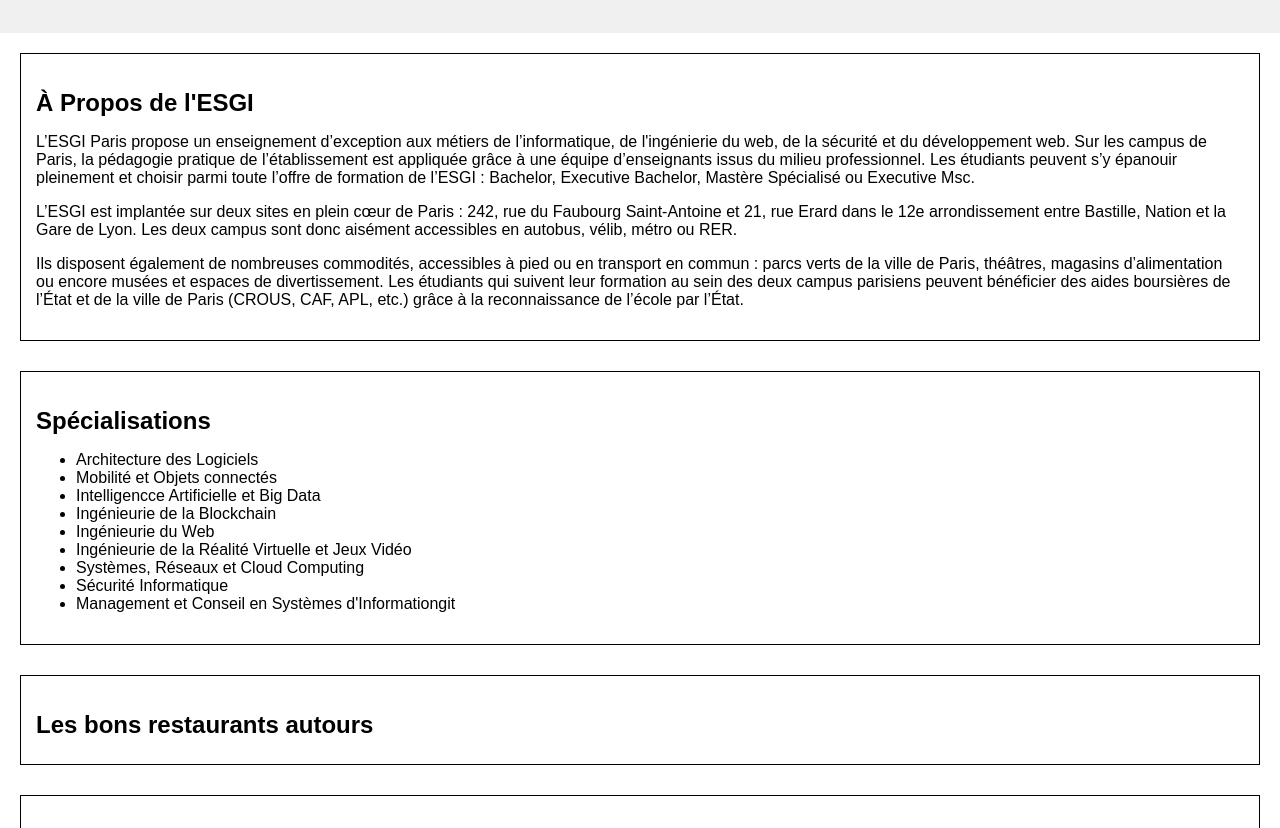
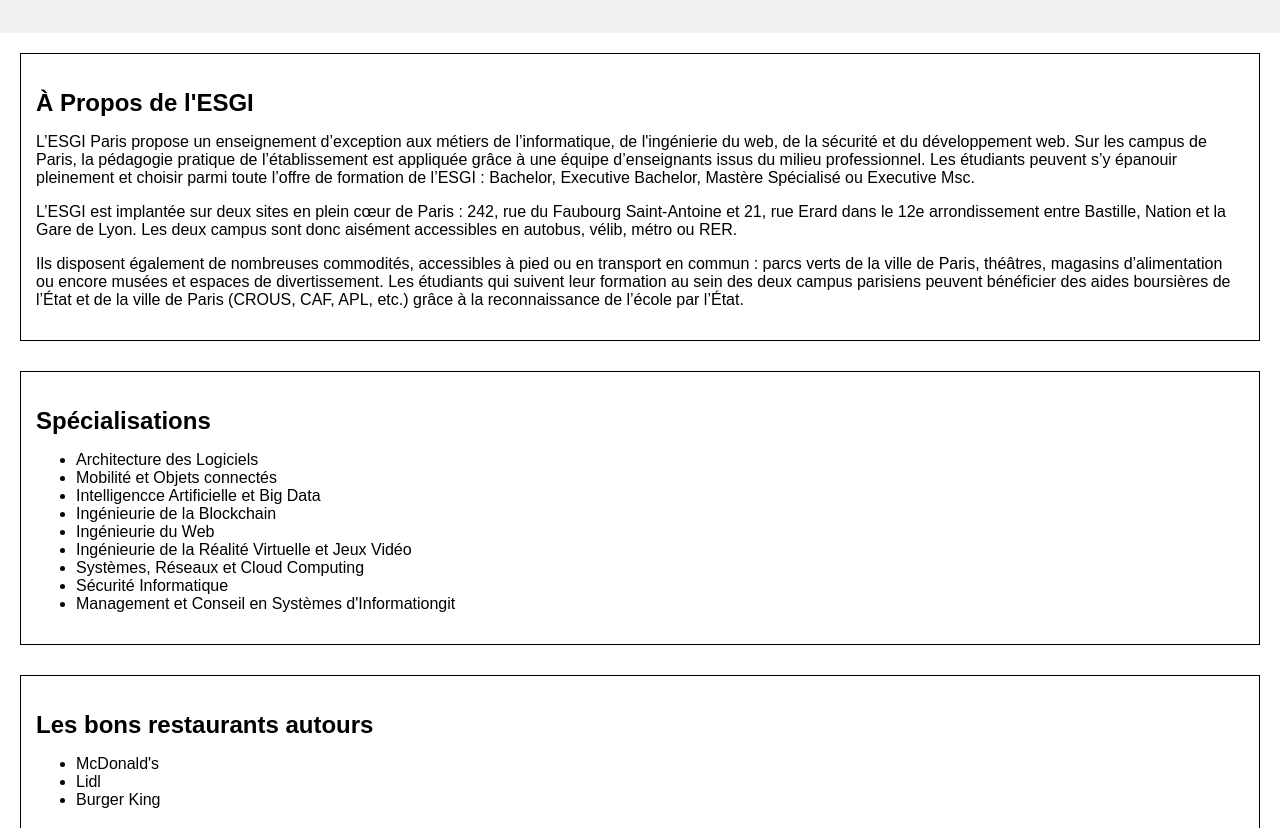
Before and after one commit to arkayzdev/tp-git, a plain HTML site: page index.html in a window 1280 px wide. Shown: the part 121-949 px from the top of the page. Drawn offline with Linux system fonts and the light colour scheme.

Commit message:
add restaurants addresses in index.html

```diff
--- a/index.html
+++ b/index.html
@@ -38,6 +38,11 @@
 
     <section id="restaurants">
       <h2>Les bons restaurants autours</h2>
+      <ul>
+        <li>McDonald's</li>
+        <li>Lidl</li>
+        <li>Burger King</li>
+      </ul>
     </section>
 
     <section id="address">
```
